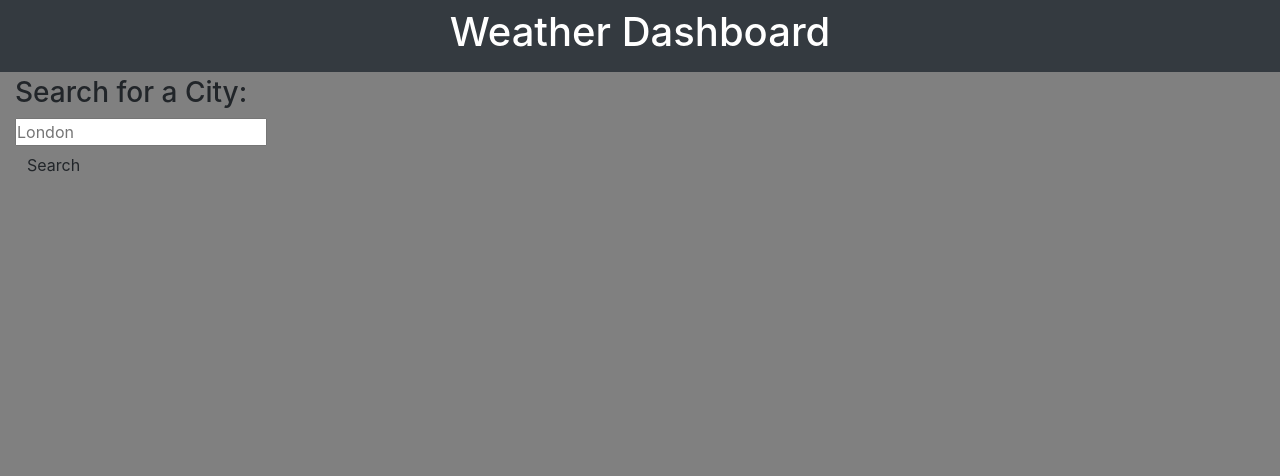
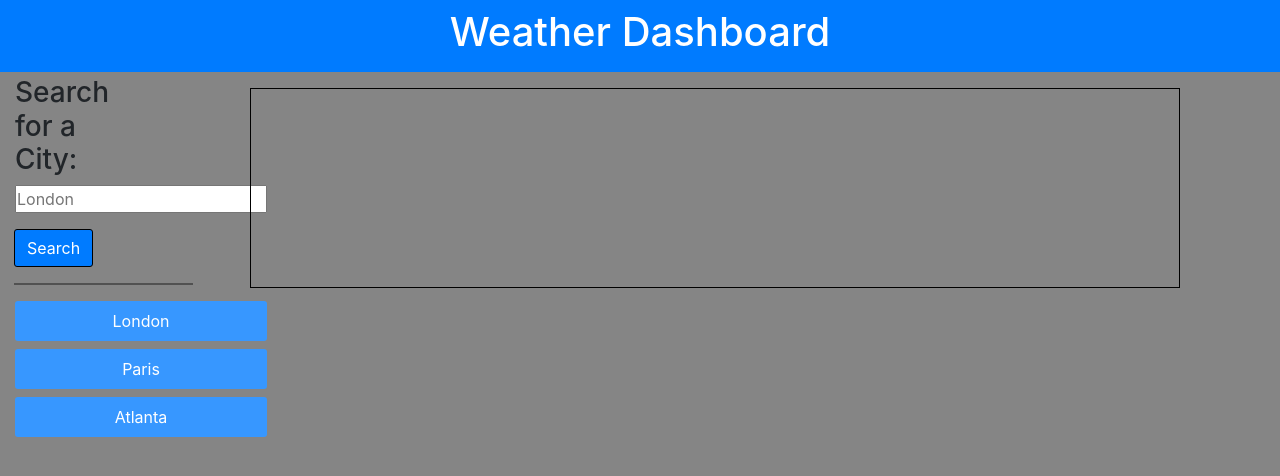
Before and after one commit to MrMaciejM/weather-dashboard, a plain HTML site: page index.html in a window 1280 px wide. Drawn offline with nearby package versions, Linux system fonts and the light colour scheme; no server answers.

Commit message:
added styling and set up templates for saved locations

```diff
--- a/css/styles.css
+++ b/css/styles.css
@@ -5,6 +5,44 @@
   box-sizing: border-box !important;
 }
 body {
-  background-color: grey !important;
+  background-color: rgb(133, 133, 133) !important;
   /* REMOVE AFTER TESTING */
 }
+aside {
+  margin-right: 10% !important;
+}
+button {
+  border: 1px solid black !important;
+  border-radius: 3px !important;
+  margin: 1rem 0 !important;
+}
+.hr {
+  height: 0px;
+  width: 100px;
+  opacity: 0;
+  /* border: solid 1px gray; */
+}
+#today {
+  height: 200px;
+  border: solid 1px black;
+}
+
+.input-group-append {
+  border-bottom: 2px solid rgb(81, 81, 81);
+  margin-bottom: 1rem !important;
+}
+.locationList {
+  /* background-color: rgb(55, 151, 255); */
+  /* border: solid 1px black !important; */
+}
+.locationList p {
+  background-color: rgb(55, 151, 255);
+  border-radius: 3px !important;
+  color: white !important;
+  padding: 0.5rem 0 !important;
+  margin-bottom: 0.5rem !important;
+  cursor: pointer !important;
+}
+.locationList p:last-child {
+  margin-bottom: 0 !important;
+}
--- a/index.html
+++ b/index.html
@@ -19,7 +19,7 @@
   </head>
   <body>
     <header
-      class="container-fluid text-center text-white bg-dark p-2 weather-header"
+      class="container-fluid text-center text-white bg-primary p-2 weather-header"
     >
       <h1>Weather Dashboard</h1>
     </header>
@@ -27,13 +27,16 @@
     <!-- max-width for ultra wide resolutions -->
     <div class="container-fluid" style="max-width: 1400px">
       <div class="row">
-        <aside class="col-lg-3 pb-3">
+        <!-- <aside class="col-lg-2 pb-3"> -->
+        <aside class="col-lg-1 pb-3">
           <h2 id="form-heading" class="mt-1 h3 form-label">
             Search for a City:
           </h2>
+
           <form id="search-form" class="form">
             <div class="form-inline form-group">
               <div class="input-group">
+                <!-- input field (London) -->
                 <input
                   class="form-input weather-search"
                   type="text"
@@ -43,9 +46,10 @@
                   aria-controls="today forecast"
                 />
                 <div class="input-group-append">
+                  <!-- Search btn -->
                   <button
                     type="submit"
-                    class="btn search-button"
+                    class="bg-primary text-white btn search-button"
                     id="search-button"
                     aria-label="submit search"
                   >
@@ -53,12 +57,20 @@
                   </button>
                   <hr class="hr weather-hr" />
                 </div>
+
+                <div class="locationList w-100 text-center">
+                  <p>London</p>
+                  <p>Paris</p>
+                  <p>Atlanta</p>
+                </div>
               </div>
             </div>
           </form>
+
           <div class="list-group" id="history"></div>
         </aside>
 
+        <!-- CURRENT WEATHER BOX -->
         <div class="col-lg-9 pb-3">
           <section
             id="today"
@@ -78,8 +90,11 @@
 
     <!-- Moment.js -->
     <script src="https://cdnjs.cloudflare.com/ajax/libs/moment.js/2.29.4/moment.min.js"></script>
+
     <!-- jQuery -->
     <script src="https://cdnjs.cloudflare.com/ajax/libs/jquery/3.2.1/jquery.min.js"></script>
+
+    <!-- JS -->
     <script src="js/script.js"></script>
   </body>
 </html>
--- a/js/script.js
+++ b/js/script.js
@@ -1 +1,42 @@
-//console.log("test");
+// NOTE: use jQuery
+
+//https://api.openweathermap.org/data/2.5/forecast?lat={lat}&lon={lon}&appid={API key}
+
+// ? = parameter list
+
+var apiKey = "7790a821eef7813b147ba03c132c329b";
+var city = "London"; // users input
+var baseURL = "https://api.openweathermap.org/data/2.5/";
+var currentURL = baseURL + `weather?appid=${apiKey}&units=metric&`;
+var forecastURL = baseURL + `forecast?appid=${apiKey}&units=metric&`;
+var iconURL = "https://openweathermap.org/img/w/";
+
+// icon weather property - icon, e.g. icon: "50n"
+function inputSubmitted(cityName) {
+  // server side request
+  // prettier-ignore
+  $.get(currentURL + `q=${cityName}`)
+   .then(function (currentData) {
+    // shows current weather
+    console.log(
+        currentData
+    ) // currentData . coord: {lon: -0.1257, lat: 51.5085}
+
+    console.log(`
+    Temp: ${Math.round(currentData.main.temp)}
+    Humidity: ${currentData.main.humidity}%
+    Wind: ${currentData.wind.speed}
+    IconURL: ${iconURL + currentData.weather[0].icon}.png}
+    `);
+
+    // show 5 day forecast - you need to loop through only 5
+    $.get(forecastURL + `lat=${currentData.coord.lat}&lon=${currentData.coord.lon}`)
+    .then(function(forecastData) {
+        for (var castObj of forecastData.list) {
+            //console.log(`${iconURL + castObj.weather[0].icon}.png`)
+        }
+    //console.log(forecastData);
+    })
+  });
+}
+inputSubmitted(city);
```
